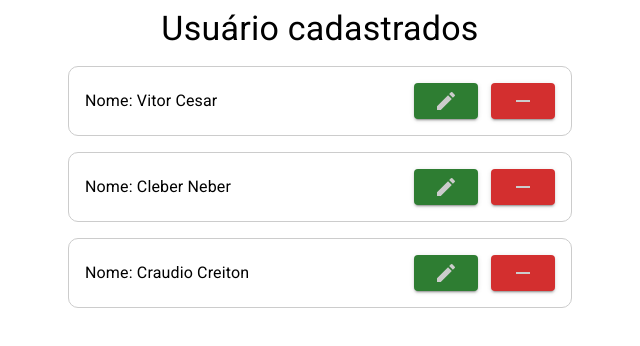
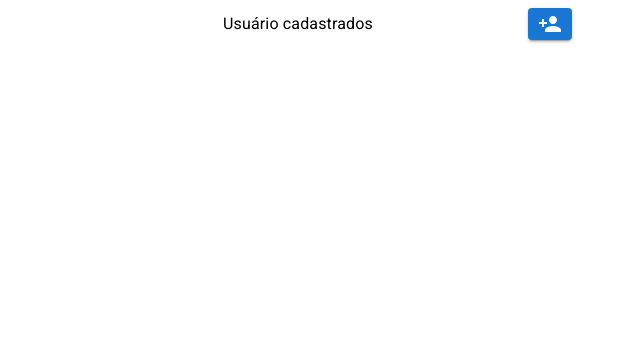
Before and after one commit to frostroach/react-form, a React (Create React App) app: page / in a window 1280 px wide. Shown: the top 346 px of the page, without its empty margins (320-960 px from the left). Built offline with nearby package versions, Linux system fonts and the light colour scheme.

Commit message:
feat: display context users and add navigation

```diff
--- a/src/screens/Users/index.tsx
+++ b/src/screens/Users/index.tsx
@@ -1,35 +1,18 @@
+import React from "react";
+import { UsersStyled as Styled } from "./styled";
+
 import { Container, Typography } from "@mui/material";
-import React from "react";
-import User from "../../components/User";
+
 import { User as UserModel } from "../../models/user";
 
+import User from "../../components/User";
+
+import { PersonAdd as AddIcon } from "@mui/icons-material";
+import { Link } from "react-router-dom";
+import { useUsers } from "../../hooks/users";
+
 const Users: React.FC = () => {
-  const users: UserModel[] = [
-    {
-      name: "Vitor",
-      surname: "Cesar",
-      cpf: "12345678912",
-      id: "231321",
-      sales: true,
-      newsletter: true,
-    },
-    {
-      name: "Cleber",
-      surname: "Neber",
-      cpf: "12345678912",
-      id: "2331321",
-      sales: false,
-      newsletter: true,
-    },
-    {
-      name: "Craudio",
-      surname: "Creiton",
-      cpf: "12345678912",
-      id: "233321321",
-      sales: false,
-      newsletter: true,
-    },
-  ];
+  const { users } = useUsers();
 
   const handleUserEdit = (userId: string): void => {
     console.log("edit user", userId);
@@ -41,11 +24,25 @@ const Users: React.FC = () => {
 
   return (
     <Container maxWidth="sm">
-      <Typography variant="h4" component="h2" align="center" marginBottom={2}>
-        Usuário cadastrados
-      </Typography>
+      <Styled.HeaderContainer>
+        <div></div>
+        <Typography
+          variant="subtitle1"
+          component="h4"
+          align="center"
+          alignSelf="center"
+        >
+          Usuário cadastrados
+        </Typography>
 
-      {users.map((user) => (
+        <Link to={"/signup"}>
+          <Styled.AddButton color="primary" variant="contained">
+            <AddIcon sx={{ color: "#fff" }} />
+          </Styled.AddButton>
+        </Link>
+      </Styled.HeaderContainer>
+
+      {users?.map((user) => (
         <User
           data={user}
           onPressDelete={handleUserDelete}
--- /dev/null
+++ b/src/screens/Users/styled.ts
@@ -0,0 +1,21 @@
+import styled from "styled-components";
+
+import { Button, Grid } from "@mui/material";
+
+const HeaderContainer = styled(Grid)`
+  align-content: center;
+  display: flex;
+  flex-direction: row;
+  padding: 0 1.5em;
+  margin-bottom: 1em;
+  justify-content: space-between;
+`;
+
+const AddButton = styled(Button).attrs({
+  sx: {
+    minWidth: 0,
+    padding: "4px 10px",
+  },
+})``;
+
+export const UsersStyled = { AddButton, HeaderContainer };
```
